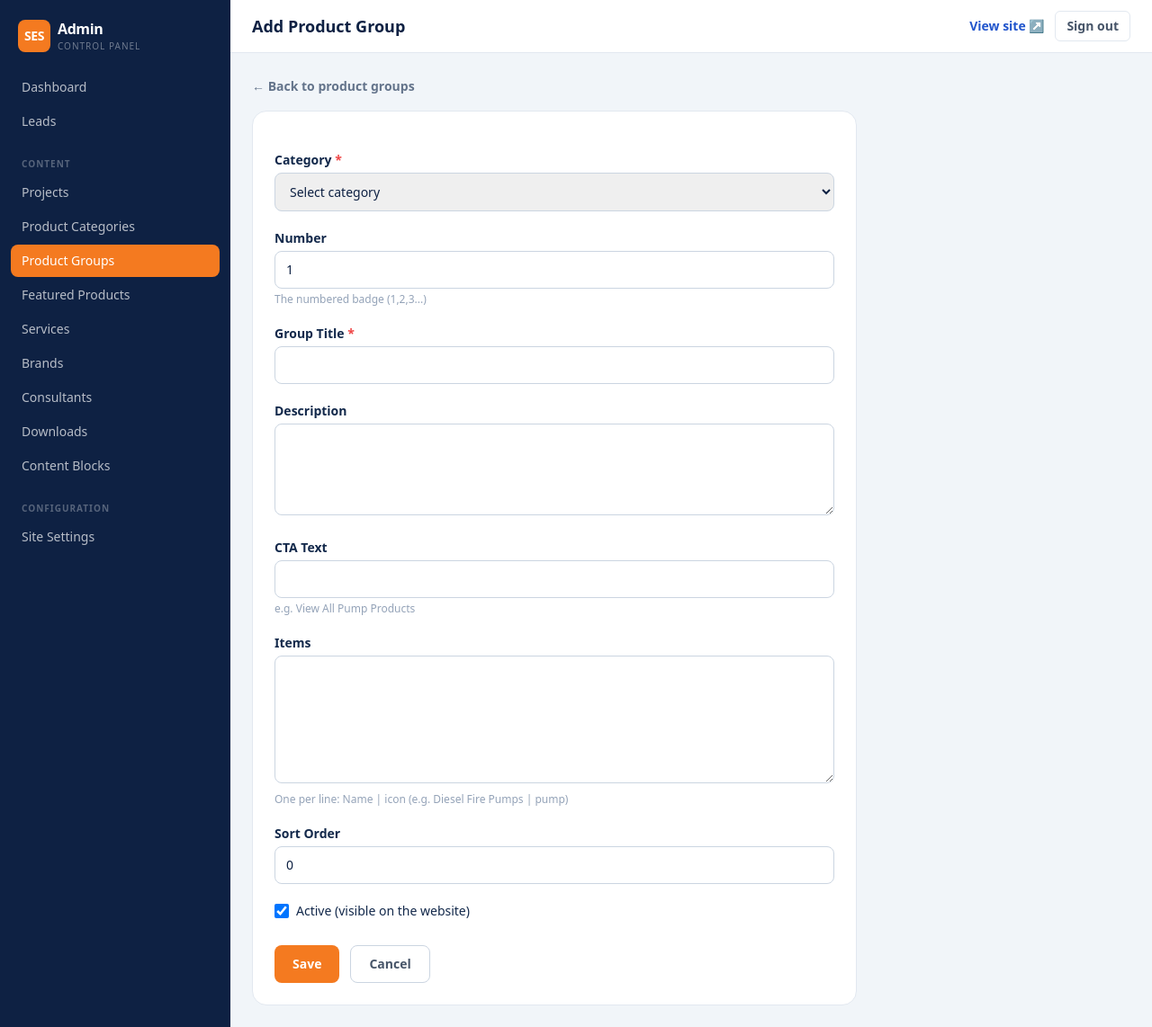
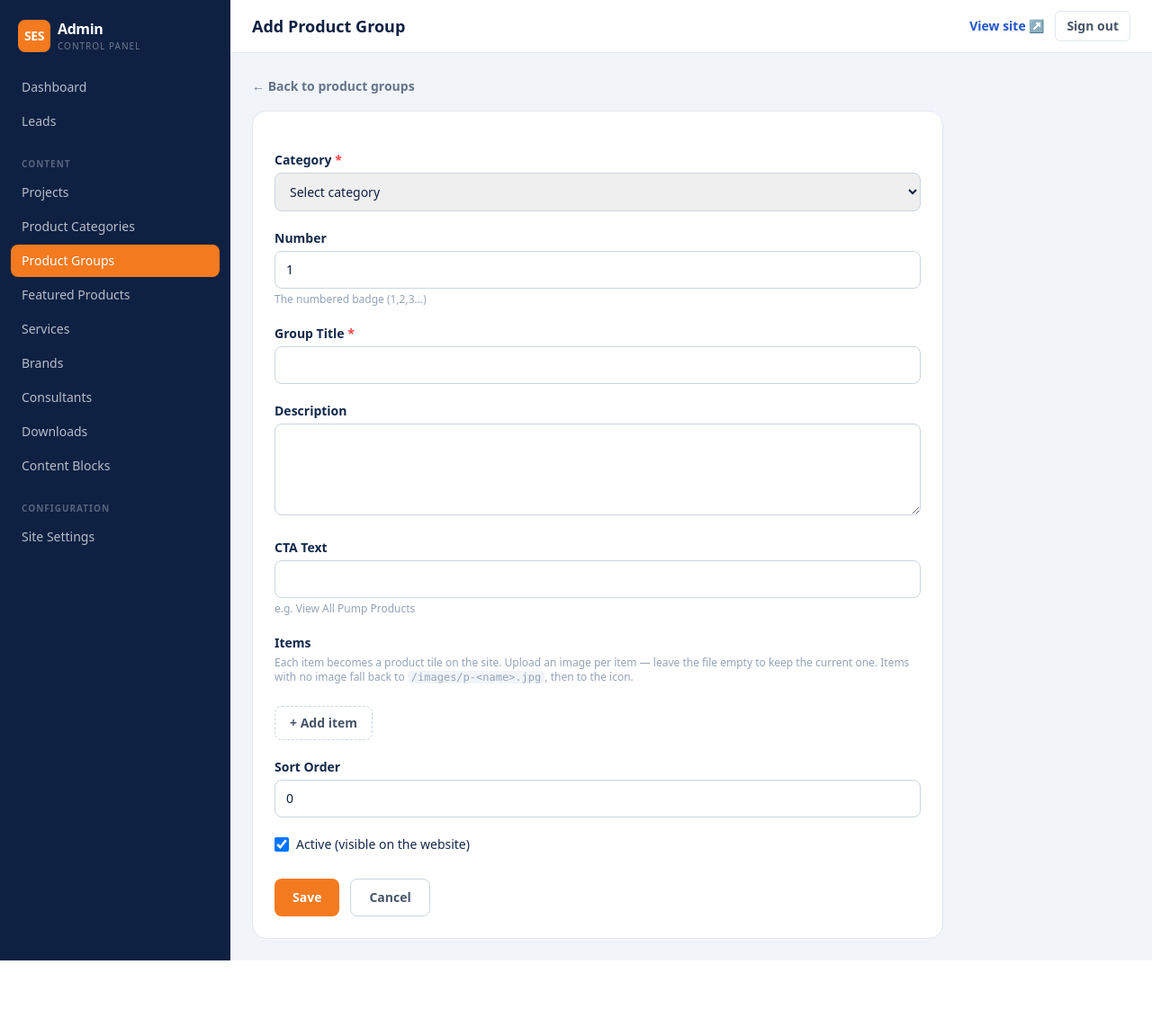
Before and after one commit to AbdoAmmar96/Sesco.eg, a Laravel app: a page that uses ses-backend/resources/views/admin/product-groups/form.blade.php in a window 1280 px wide. Shown: the whole page at 90% size. After the commit the page ends 1068 px from the top, so only its background shows below. Run offline with Laravel 12, Linux system fonts and the light colour scheme; a user stored in the database is signed in; data comes from the database, SQL or seed files in the repository; parts of the project's set-up code (start-up, migrations or seed data) failed here and were passed over; some libraries are stand-ins or nearby versions.

Commit message:
fix photos upload error

```diff
--- a/ses-backend/app/Http/Controllers/Admin/ProductGroupController.php
+++ b/ses-backend/app/Http/Controllers/Admin/ProductGroupController.php
@@ -2,6 +2,7 @@
 
 namespace App\Http\Controllers\Admin;
 
+use App\Http\Controllers\Admin\Concerns\HandlesUploads;
 use App\Http\Controllers\Controller;
 use App\Models\ProductCategory;
 use App\Models\ProductGroup;
@@ -9,6 +10,8 @@ use Illuminate\Http\Request;
 
 class ProductGroupController extends Controller
 {
+    use HandlesUploads;
+
     public function index()
     {
         $items = ProductGroup::with('category')
@@ -62,7 +65,10 @@ class ProductGroupController extends Controller
             'cta' => ['nullable', 'string', 'max:120'],
             'n' => ['nullable', 'integer'],
             'sort_order' => ['nullable', 'integer'],
-            'items' => ['nullable', 'string', 'max:4000'],
+            'items' => ['nullable', 'array', 'max:200'],
+            'items.*.name' => ['nullable', 'string', 'max:160'],
+            'items.*.icon' => ['nullable', 'string', 'max:60'],
+            'items.*.image' => ['nullable', 'image', 'max:4096'],
         ]);
 
         return [
@@ -71,9 +77,35 @@ class ProductGroupController extends Controller
             'title' => $request->title,
             'description' => $request->description,
             'cta' => $request->cta,
-            'items' => parse_item_lines($request->items),
+            'items' => $this->itemRows($request),
             'sort_order' => (int) $request->sort_order,
             'is_active' => $request->boolean('is_active'),
         ];
     }
+
+    /**
+     * Build the items JSON from the repeater rows. A row keeps its existing
+     * image unless a new file is uploaded for it; rows left unnamed are
+     * dropped, which is how the form deletes an item.
+     */
+    private function itemRows(Request $request): array
+    {
+        $rows = [];
+
+        foreach ((array) $request->input('items', []) as $i => $row) {
+            $name = trim((string) ($row['name'] ?? ''));
+            if ($name === '') {
+                continue;
+            }
+
+            $rows[] = [
+                'name' => $name,
+                'icon' => trim((string) ($row['icon'] ?? '')) ?: 'box',
+                'image' => $this->storeUpload($request, "items.{$i}.image", 'groups')
+                    ?: (trim((string) ($row['image_current'] ?? '')) ?: null),
+            ];
+        }
+
+        return $rows;
+    }
 }
--- a/ses-backend/app/Http/Controllers/Api/ContentController.php
+++ b/ses-backend/app/Http/Controllers/Api/ContentController.php
@@ -133,7 +133,11 @@ class ContentController extends Controller
                 'title' => $g->title,
                 'desc' => $g->description,
                 'cta' => $g->cta,
-                'items' => $g->items ?? [],
+                'items' => collect($g->items ?? [])->map(fn ($it) => [
+                    'name' => $it['name'] ?? '',
+                    'icon' => $it['icon'] ?? 'box',
+                    'image' => $this->media($it['image'] ?? null),
+                ])->values(),
             ]),
             'featured' => $cat->featured->map(fn ($f) => [
                 'name' => $f->name,
--- a/ses-backend/public/index.html
+++ b/ses-backend/public/index.html
@@ -27,7 +27,7 @@
     />
 
     <title>SES Trading & Industries | Fire Fighting, Fire Alarm & Water Network Solutions</title>
-    <script type="module" crossorigin src="/assets/index-CMQM_ENu.js"></script>
+    <script type="module" crossorigin src="/assets/index-D7A15_5j.js"></script>
     <link rel="stylesheet" crossorigin href="/assets/index-DezjmyeC.css">
   </head>
   <body>
--- /dev/null
+++ b/ses-backend/resources/views/admin/product-groups/_item-row.blade.php
@@ -0,0 +1,32 @@
+{{-- One repeater row. $i is the row index (or the literal __INDEX__ placeholder
+     inside the <template> the Add button clones). --}}
+@php($preview = media_preview($row['image_current'] ?? null))
+<div class="item-row rounded-xl border border-slate-200 bg-slate-50 p-3">
+    <div class="flex items-start gap-3">
+        <img src="{{ $preview }}" alt=""
+             class="item-preview h-16 w-16 shrink-0 rounded-lg border border-slate-200 bg-white object-contain p-1 {{ $preview ? '' : 'hidden' }}">
+
+        <div class="grid min-w-0 flex-1 gap-2 sm:grid-cols-2">
+            <input type="text" name="items[{{ $i }}][name]" value="{{ $row['name'] ?? '' }}"
+                   placeholder="Product name"
+                   class="w-full rounded-lg border border-slate-300 px-3 py-2 text-sm focus:border-brand-orange focus:outline-none focus:ring-1 focus:ring-brand-orange">
+            <input type="text" name="items[{{ $i }}][icon]" value="{{ $row['icon'] ?? '' }}"
+                   placeholder="Icon (e.g. pump)"
+                   class="w-full rounded-lg border border-slate-300 px-3 py-2 text-sm focus:border-brand-orange focus:outline-none focus:ring-1 focus:ring-brand-orange">
+
+            <div class="sm:col-span-2">
+                <input type="file" name="items[{{ $i }}][image]" accept="image/*"
+                       class="block w-full text-xs text-slate-600 file:mr-3 file:rounded-lg file:border-0 file:bg-navy-900 file:px-3 file:py-1.5 file:text-xs file:font-semibold file:text-white hover:file:bg-navy-800">
+                <input type="hidden" name="items[{{ $i }}][image_current]" value="{{ $row['image_current'] ?? '' }}">
+            </div>
+        </div>
+
+        <button type="button" title="Remove item"
+                class="item-remove shrink-0 rounded-lg border border-slate-300 px-2.5 py-1.5 text-sm font-bold text-slate-400 hover:border-red-300 hover:bg-red-50 hover:text-red-600">
+            ✕
+        </button>
+    </div>
+
+    @error("items.{$i}.image")<p class="mt-1 text-xs text-red-600">{{ $message }}</p>@enderror
+    @error("items.{$i}.name")<p class="mt-1 text-xs text-red-600">{{ $message }}</p>@enderror
+</div>
--- a/ses-backend/resources/views/admin/product-groups/form.blade.php
+++ b/ses-backend/resources/views/admin/product-groups/form.blade.php
@@ -1,11 +1,22 @@
 @extends('admin.layout')
 @section('title', $item->exists ? 'Edit Product Group' : 'Add Product Group')
+
+@php
+    // Repeater rows: old() input wins after a validation error, otherwise the
+    // saved items. Uploaded files can't be repopulated by old(), so the current
+    // image path rides along in a hidden field per row.
+    $rows = old('items', collect($item->items ?? [])->map(fn ($it) => [
+        'name' => $it['name'] ?? '',
+        'icon' => $it['icon'] ?? 'box',
+        'image_current' => $it['image'] ?? '',
+    ])->all());
+@endphp
 
 @section('content')
     <a href="{{ route('admin.product-groups.index') }}" class="text-sm font-semibold text-slate-500 hover:text-navy-900">← Back to product groups</a>
 
     <form method="POST" action="{{ $item->exists ? route('admin.product-groups.update', $item) : route('admin.product-groups.store') }}"
-          enctype="multipart/form-data" class="mt-4 max-w-2xl space-y-5 rounded-2xl border border-slate-200 bg-white p-6">
+          enctype="multipart/form-data" class="mt-4 max-w-3xl space-y-5 rounded-2xl border border-slate-200 bg-white p-6">
         @csrf
         @if ($item->exists) @method('PUT') @endif
 
@@ -14,7 +25,29 @@
         <x-input name="title" label="Group Title" :value="$item->title" required />
         <x-textarea name="description" label="Description" :value="$item->description" />
         <x-input name="cta" label="CTA Text" :value="$item->cta" hint="e.g. View All Pump Products" />
-        <x-textarea name="items" label="Items" :value="item_lines_text($item->items)" rows="6" hint="One per line:  Name | icon   (e.g.  Diesel Fire Pumps | pump)" />
+
+        <div>
+            <label class="mb-1 block text-sm font-semibold text-navy-800">Items</label>
+            <p class="mb-3 text-xs text-slate-400">
+                Each item becomes a product tile on the site. Upload an image per item — leave the file
+                empty to keep the current one. Items with no image fall back to
+                <code class="rounded bg-slate-100 px-1">/images/p-&lt;name&gt;.jpg</code>, then to the icon.
+            </p>
+
+            <div id="items-rows" data-next="{{ count($rows) }}" class="space-y-3">
+                @foreach ($rows as $i => $row)
+                    @include('admin.product-groups._item-row', ['i' => $i, 'row' => $row])
+                @endforeach
+            </div>
+
+            @error('items')<p class="mt-1 text-xs text-red-600">{{ $message }}</p>@enderror
+
+            <button type="button" id="items-add"
+                    class="mt-3 rounded-lg border border-dashed border-slate-300 px-4 py-2 text-sm font-semibold text-slate-600 hover:border-brand-orange hover:text-brand-orange">
+                + Add item
+            </button>
+        </div>
+
         <x-input name="sort_order" label="Sort Order" type="number" :value="$item->sort_order ?? 0" />
         <x-check :checked="$item->is_active ?? true" />
 
@@ -23,4 +56,43 @@
             <a href="{{ route('admin.product-groups.index') }}" class="rounded-lg border border-slate-300 px-5 py-2.5 text-sm font-semibold text-slate-600 hover:bg-slate-50">Cancel</a>
         </div>
     </form>
+
+    {{-- Blank row stamped out by the "Add item" button. --}}
+    <template id="items-template">
+        @include('admin.product-groups._item-row', ['i' => '__INDEX__', 'row' => ['name' => '', 'icon' => '', 'image_current' => '']])
+    </template>
 @endsection
+
+@push('scripts')
+<script>
+(function () {
+    const rows = document.getElementById('items-rows')
+    const template = document.getElementById('items-template')
+    let next = Number(rows.dataset.next || 0)
+
+    document.getElementById('items-add').addEventListener('click', function () {
+        rows.insertAdjacentHTML('beforeend', template.innerHTML.replaceAll('__INDEX__', next++))
+        rows.lastElementChild.querySelector('input[type="text"]').focus()
+    })
+
+    // A removed row simply stops being submitted — the server rebuilds the
+    // items list from whatever rows arrive.
+    rows.addEventListener('click', function (e) {
+        const button = e.target.closest('.item-remove')
+        if (button) button.closest('.item-row').remove()
+    })
+
+    // Show the picked file straight away so a mis-picked image is obvious
+    // before saving.
+    rows.addEventListener('change', function (e) {
+        if (!e.target.matches('input[type="file"]')) return
+        const file = e.target.files[0]
+        const preview = e.target.closest('.item-row').querySelector('.item-preview')
+        if (file && preview) {
+            preview.src = URL.createObjectURL(file)
+            preview.classList.remove('hidden')
+        }
+    })
+})()
+</script>
+@endpush
--- a/ses-website/src/components/ProductCategoryPage.jsx
+++ b/ses-website/src/components/ProductCategoryPage.jsx
@@ -117,7 +117,7 @@ export default function ProductCategoryPage({ category, data, slug }) {
                         key={it.name}
                         name={it.name}
                         icon={it.icon}
-                        src={`/images/p-${slugify(it.name)}.jpg`}
+                        src={it.image || `/images/p-${slugify(it.name)}.jpg`}
                         to={`/products/${slug}/${slugify(it.name)}`}
                       />
                     ))}
--- a/ses-website/src/pages/About.jsx
+++ b/ses-website/src/pages/About.jsx
@@ -24,7 +24,7 @@ export default function About() {
         <div className="container grid items-center gap-12 lg:grid-cols-2">
           <Reveal>
             <SmartImage
-              src="/images/about-pumproom.jpg"
+              src="/images/about-firepiping.jpg"
               icon="pump"
               label="Engineered Solutions"
               className="aspect-[4/3] w-full shadow-card"
--- a/ses-website/src/pages/ProductDetail.jsx
+++ b/ses-website/src/pages/ProductDetail.jsx
@@ -56,7 +56,9 @@ export default function ProductDetail() {
   // A few sibling products from the same category, for cross-navigation.
   const siblings = [
     ...detail.featured.map((f) => ({ name: f.name, icon: f.icon, image: f.image })),
-    ...detail.groups.flatMap((g) => (g.items || []).map((it) => ({ name: it.name, icon: it.icon }))),
+    ...detail.groups.flatMap((g) =>
+      (g.items || []).map((it) => ({ name: it.name, icon: it.icon, image: it.image })),
+    ),
   ]
     .filter((p) => slugify(p.name) !== productSlug)
     .filter((p, i, arr) => arr.findIndex((x) => slugify(x.name) === slugify(p.name)) === i)
--- a/ses-website/src/pages/Products.jsx
+++ b/ses-website/src/pages/Products.jsx
@@ -29,7 +29,7 @@ export default function Products() {
         seen.add(s)
         out.push({ name, icon, image, group, category: cat.name, categorySlug: cat.slug })
       }
-      for (const g of det.groups || []) for (const it of g.items || []) push(it.name, it.icon, null, g.title)
+      for (const g of det.groups || []) for (const it of g.items || []) push(it.name, it.icon, it.image, g.title)
       for (const f of det.featured || []) push(f.name, f.icon, f.image, null)
     }
     return out
```
Also changed, not shown: ses-backend/about us .jpeg (added), ses-backend/public/assets/index-D7A15_5j.js, ses-backend/public/images/about-firepiping.jpg (added), ses-website/public/images/about-firepiping.jpg (added).
